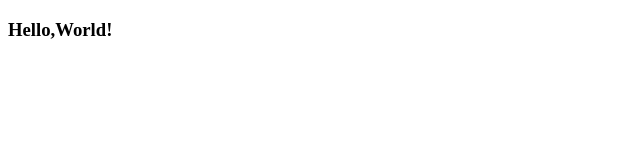
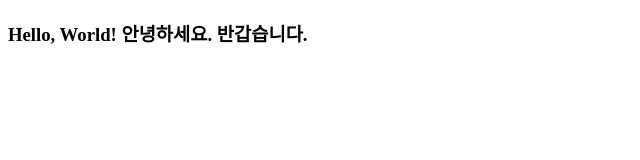
Before and after one commit to ksb0216/ksb0216.github.io, a plain HTML site: page index.html in a window 1280 px wide. Shown: the whole page, without its empty margins (0-640 px from the left). Drawn offline with Linux system fonts and the light colour scheme.

Commit message:
한글 메시지 추가

```diff
--- a/index.html
+++ b/index.html
@@ -5,7 +5,8 @@
     </head>
     <body>
         <h3>
-            Hello,World!
+            Hello, World!
+            안녕하세요. 반갑습니다.
         </h3>
     </body>
 </html>
```
